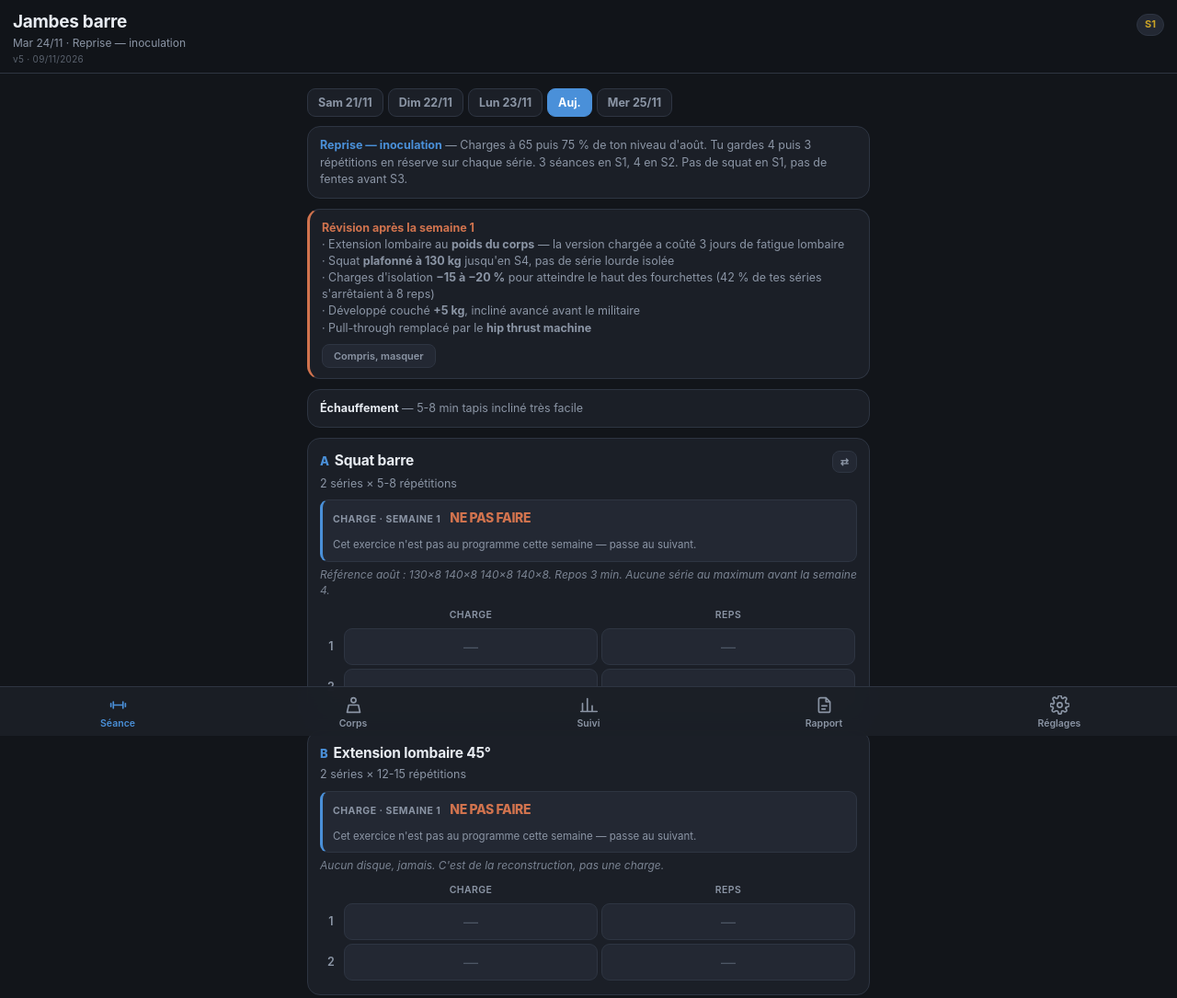
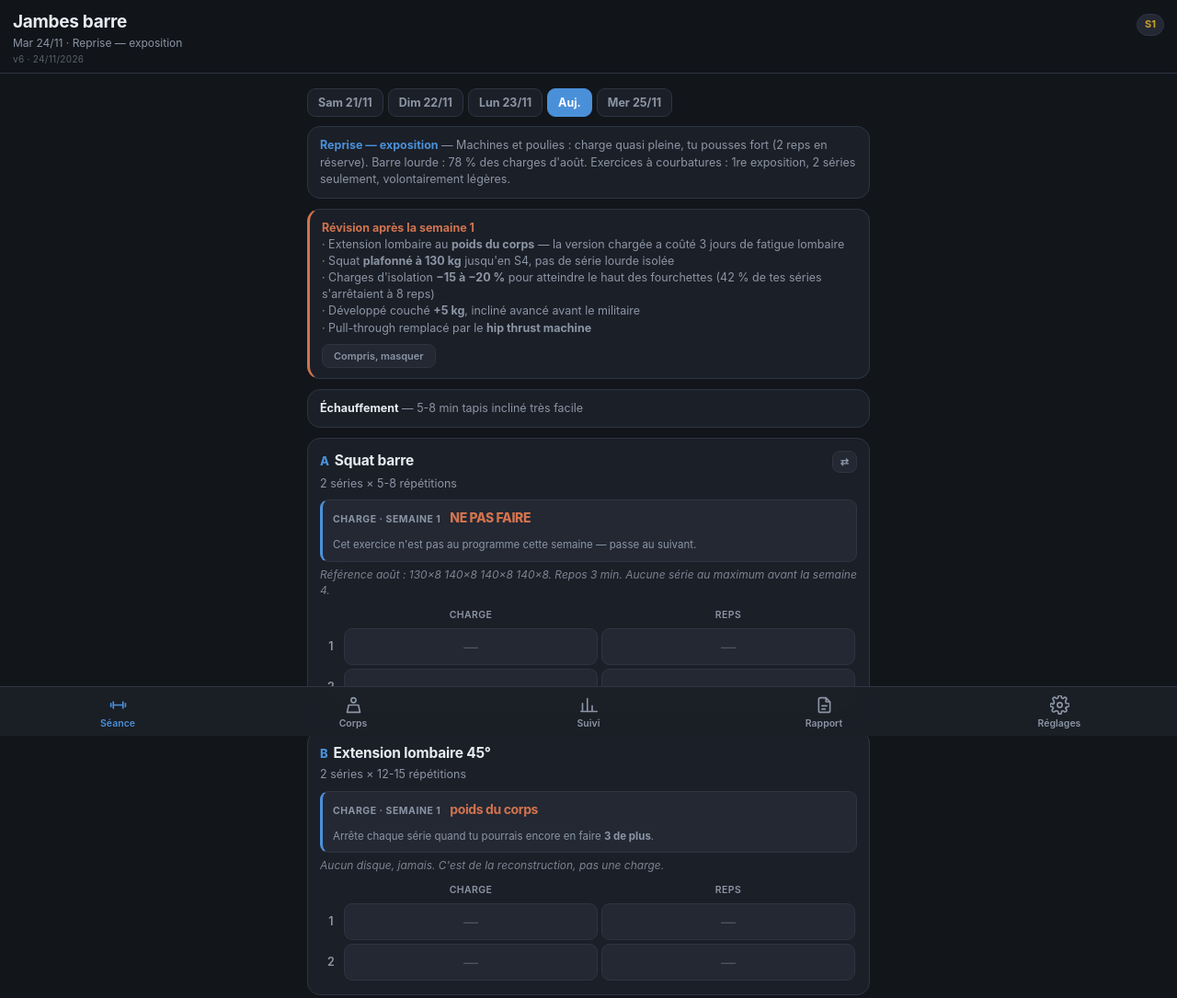
Before and after one commit to avdesss/coach-12s, a plain HTML site: page index.html in a window 1280 px wide. Shown: the top 1085 px of the page at 92% size. Drawn offline with Linux system fonts and the light colour scheme.

Commit message:
Add files via upload

```diff
--- a/index.html
+++ b/index.html
@@ -145,7 +145,7 @@ hr.sep{border:0;border-top:1px solid var(--line);margin:15px 0}
     <div>
       <div class="title" id="hTitle">Coach 12 semaines</div>
       <div class="sub" id="hSub">—</div>
-      <div class="ver">v5 · 09/11/2026</div>
+      <div class="ver">v6 · 24/11/2026</div>
     </div>
     <div class="badge" id="hBadge">S1</div>
   </div>
@@ -169,68 +169,69 @@ hr.sep{border:0;border-top:1px solid var(--line);margin:15px 0}
 /* ============ PROGRAMME ============ */
 const PROG = {
  1:{nom:"Poussée lourde", court:"Poussée", ex:[
-   {b:"A1",n:"Développé couché barre",s:4,r:"5-7",u:"kg",w6:["62.5 kg", "70 kg", "80 kg", "87.5 kg", "92.5 kg", "95 kg"],res:[4,3,3,2,2,2],c:"Référence août : 90×8 95×7 95×7 95×10. Repos 3 min entre les séries."},
-   {b:"A2",n:"Développé incliné haltères",s:3,r:"8-10",u:"kg/halt",w6:["32.5 kg", "37.5 kg", "42.5 kg", "45 kg", "47.5 kg", "50 kg"],res:[4,3,3,2,2,2],c:"Référence août : 50×8 50×8 50×10. Pas de charge de référence — calibre en S1 et l'app retiendra."},
-   {b:"B1",n:"Développé militaire debout",s:4,r:"6-8",u:"kg",w6:["50 kg", "60 kg", "70 kg", "75 kg", "80 kg", "80 kg"],res:[4,3,3,2,2,2],c:"Référence août : 80×8 ×4. Repos 2-3 min. Pas de charge de référence — calibre en S1."},
-   {b:"B2",n:"Élévations latérales",s:4,r:"12-15",u:"kg/halt",w6:["7.5 kg", "10 kg", "10 kg", "12.5 kg", "12.5 kg", "12.5 kg"],res:[4,3,2,1,1,1],c:"Référence août : 12.5×15 12.5×12 ×3. Pas de charge de référence — calibre en S1."},
-   {b:"C1",n:"Dips",s:3,r:"10-12",u:"kg lest",w6:["15 kg", "20 kg", "20 kg", "22.5 kg", "25 kg", "25 kg"],res:[4,3,3,2,2,2],c:"Référence août : 25×8 25×10 25×8 (lest). Utilise la machine d'assistance en S1-S2 si besoin.",alt:["Écarté à la poulie"]},
-   {b:"C2",n:"Extension triceps overhead",s:3,r:"10-12",u:"kg",w6:["20 kg", "25 kg", "27.5 kg", "30 kg", "32.5 kg", "32.5 kg"],res:[4,3,3,2,2,2],c:"Référence août : 32.5×8 32.5×6 32.5×8. Référence estimée (42 kg), pas loguée — recale si c'est trop léger."},
-   {b:"D",n:"Crunch poulie",s:3,r:"12",u:"kg",w6:["40 kg", "50 kg", "55 kg", "60 kg", "65 kg", "65 kg"],res:[4,3,2,1,1,1],c:"Référence août : 62.5×15 62.5×15 67.5×12. + gainage latéral 2×30 s."}],
+   {b:"A1",n:"Développé couché barre",s:4,r:"5-7",u:"kg",w6:["75 kg", "80 kg", "90 kg", "95 kg", "95 kg", "95 kg"],res:[3, 2, 2, 2, 2, 2],c:"Référence août : 90×8 95×7 95×7 95×10. Repos 3 min entre les séries."},
+   {b:"A2",n:"Développé incliné haltères",s:3,r:"8-10",u:"kg/halt",w6:["40 kg", "42.5 kg", "47.5 kg", "50 kg", "50 kg", "50 kg"],res:[3, 2, 2, 2, 2, 2],c:"Référence août : 50×8 50×8 50×10. Pas de charge de référence — calibre en S1 et l'app retiendra."},
+   {b:"B1",n:"Développé militaire debout",s:4,r:"6-8",u:"kg",w6:["60 kg", "70 kg", "75 kg", "80 kg", "80 kg", "80 kg"],res:[3, 2, 2, 2, 2, 2],c:"Référence août : 80×8 ×4. Repos 2-3 min. Pas de charge de référence — calibre en S1."},
+   {b:"B2",n:"Élévations latérales",s:4,r:"12-15",u:"kg/halt",w6:["10 kg", "12.5 kg", "12.5 kg", "12.5 kg", "12.5 kg", "12.5 kg"],res:[2, 1, 1, 1, 1, 1],c:"Référence août : 12.5×15 12.5×12 ×3. Pas de charge de référence — calibre en S1."},
+   {b:"C1",n:"Dips",s:3,r:"10-12",u:"kg lest",w6:["17.5 kg", "20 kg", "22.5 kg", "25 kg", "25 kg", "25 kg"],res:[3, 2, 2, 2, 2, 2],c:"Référence août : 25×8 25×10 25×8 (lest). Utilise la machine d'assistance en S1-S2 si besoin.",alt:["Écarté à la poulie"]},
+   {b:"C2",n:"Extension triceps overhead",s:3,r:"10-12",u:"kg",w6:["30 kg", "30 kg", "32.5 kg", "32.5 kg", "32.5 kg", "32.5 kg"],res:[2, 1, 1, 1, 1, 1],c:"Référence août : 32.5×8 32.5×6 32.5×8. Référence estimée (42 kg), pas loguée — recale si c'est trop léger."},
+   {b:"D",n:"Crunch poulie",s:3,r:"12",u:"kg",w6:["60 kg", "60 kg", "65 kg", "65 kg", "65 kg", "65 kg"],res:[2, 1, 1, 1, 1, 1],c:"Référence août : 62.5×15 62.5×15 67.5×12. + gainage latéral 2×30 s."}],
    cardio:{t:"Z2 tapis",min:25,bpm:"138-145"}
   },
  2:{nom:"Jambes barre", court:"Jambes A", ex:[
-   {b:"A",n:"Squat barre",s:4,r:"5-8",u:"kg",w6:["NE PAS FAIRE", "105 kg", "120 kg", "130 kg", "135 kg", "140 kg"],res:[4,3,3,2,2,2],c:"Référence août : 130×8 140×8 140×8 140×8. Repos 3 min. Aucune série au maximum avant la semaine 4.",alt:["Presse à cuisses"]},
-   {b:"B",n:"Extension lombaire 45°",s:3,r:"12-15",u:"—",w6:["NE PAS FAIRE", "poids du corps", "poids du corps", "poids du corps", "poids du corps", "poids du corps"],res:[4,3,3,2,2,2],c:"Aucun disque, jamais. C'est de la reconstruction, pas une charge."},
-   {b:"C",n:"Fentes marchées haltères",s:3,r:"10-12/jbe",u:"kg/halt",w6:["NE PAS FAIRE", "NE PAS FAIRE", "50 kg", "55 kg", "57.5 kg", "60 kg"],res:[4,3,3,2,2,2],c:"Référence août : 60×12 ×3. 2 séries seulement en S3. C'est le plus gros producteur de courbatures du plan."},
-   {b:"D",n:"Leg curl allongé",s:4,r:"10-12",u:"kg",w6:["50 kg", "55 kg", "65 kg", "70 kg", "75 kg", "75 kg"],res:[4,3,3,2,2,2],c:"Référence août : 80×8 70×12 70×12. Référence estimée (65 kg), pas loguée. Hanche neutre."},
-   {b:"E",n:"Mollets debout",s:6,r:"10-15",u:"kg",w6:["40 kg", "45 kg", "50 kg", "55 kg", "60 kg", "60 kg"],res:[4,3,2,1,1,1],c:"Référence août : 60×15 ×4. 3 séries seulement en S1 et S2 — gros producteur de courbatures."}],
+   {b:"A",n:"Squat barre",s:4,r:"5-8",u:"kg",w6:["NE PAS FAIRE", "120 kg", "130 kg", "135 kg", "140 kg", "140 kg"],res:[3, 2, 2, 2, 2, 2],c:"Référence août : 130×8 140×8 140×8 140×8. Repos 3 min. Aucune série au maximum avant la semaine 4.",alt:["Presse à cuisses"]},
+   {b:"B",n:"Extension lombaire 45°",s:3,r:"12-15",u:"—",w6:["poids du corps", "poids du corps", "poids du corps", "poids du corps", "poids du corps", "poids du corps"],res:[3, 2, 2, 2, 2, 2],c:"Aucun disque, jamais. C'est de la reconstruction, pas une charge."},
+   {b:"C",n:"Fentes marchées haltères",s:3,r:"10-12/jbe",u:"kg/halt",w6:["40 kg", "50 kg", "55 kg", "60 kg", "60 kg", "60 kg"],res:[3, 2, 2, 2, 2, 2],c:"Référence août : 60×12 ×3. 2 séries seulement en S3. C'est le plus gros producteur de courbatures du plan."},
+   {b:"D",n:"Leg curl allongé",s:4,r:"10-12",u:"kg",w6:["50 kg", "60 kg", "70 kg", "70 kg", "75 kg", "75 kg"],res:[3, 2, 2, 2, 2, 2],c:"Référence août : 80×8 70×12 70×12. Référence estimée (65 kg), pas loguée. Hanche neutre."},
+   {b:"E",n:"Mollets debout",s:6,r:"10-15",u:"kg",w6:["40 kg", "50 kg", "55 kg", "60 kg", "60 kg", "60 kg"],res:[3, 2, 2, 2, 2, 2],c:"Référence août : 60×15 ×4. 3 séries seulement en S1 et S2 — gros producteur de courbatures."}],
    cardio:null,
    warm:"5-8 min tapis incliné très facile"
   },
  3:{nom:"Séance courte", court:"Courte", ex:[
-   {b:"A1",n:"Tirage vertical prise neutre",s:3,r:"10-12",u:"kg",w6:["90 kg", "100 kg", "115 kg", "125 kg", "130 kg", "135 kg"],res:[4,4,3,3,3,3],c:"Référence août : 120×12 ×3 · 135×10 en S4. Séance légère : tu dois en sortir en te sentant mieux qu'en entrant."},
-   {b:"A2",n:"Écarté poulie ou pec-deck",s:3,r:"12-15",u:"kg",w6:["90 kg", "100 kg", "115 kg", "125 kg", "130 kg", "135 kg"],res:[4,4,3,3,3,3],c:"Référence août : 135×12 ×3."},
-   {b:"B1",n:"Rowing poulie basse",s:3,r:"12-15",u:"kg",w6:["60 kg", "70 kg", "80 kg", "85 kg", "90 kg", "95 kg"],res:[4,4,3,3,3,3],c:"Référence août : 90×15 ×3 · 95×15 en S4."},
-   {b:"B2",n:"Élévations latérales poulie",s:3,r:"15-20",u:"kg",w6:["7.5 kg", "10 kg", "10 kg", "12.5 kg", "12.5 kg", "12.5 kg"],res:[4,4,3,2,2,2],c:"Référence août : 14×12 12.5×15 ×2."},
-   {b:"C1",n:"Curl marteau",s:2,r:"12-15",u:"kg/halt",w6:["15 kg", "20 kg", "20 kg", "22.5 kg", "25 kg", "25 kg"],res:[4,4,3,2,2,2],c:"Référence août : 20×15 ×2 · 25×15 en S4."},
-   {b:"C2",n:"Extension triceps poulie",s:2,r:"12-15",u:"kg",w6:["60 kg", "70 kg", "75 kg", "85 kg", "85 kg", "90 kg"],res:[4,4,3,2,2,2],c:"Référence août : 90×12 ×2."},
-   {b:"D",n:"Planche 3×45 s + Pallof 3×12",s:3,r:"45 s",u:"—",w6:["—", "—", "—", "—", "—", "—"],res:[3,3,3,3,3,3],c:"Référence août : 105×12 105×10."}],
+   {b:"A1",n:"Tirage vertical prise neutre",s:3,r:"10-12",u:"kg",w6:["120 kg", "130 kg", "135 kg", "135 kg", "135 kg", "135 kg"],res:[2, 1, 1, 1, 1, 1],c:"Référence août : 120×12 ×3 · 135×10 en S4. Séance légère : tu dois en sortir en te sentant mieux qu'en entrant."},
+   {b:"A2",n:"Écarté poulie ou pec-deck",s:3,r:"12-15",u:"kg",w6:["120 kg", "130 kg", "135 kg", "135 kg", "135 kg", "135 kg"],res:[2, 1, 1, 1, 1, 1],c:"Référence août : 135×12 ×3."},
+   {b:"B1",n:"Rowing poulie basse",s:3,r:"12-15",u:"kg",w6:["85 kg", "90 kg", "95 kg", "95 kg", "95 kg", "95 kg"],res:[2, 1, 1, 1, 1, 1],c:"Référence août : 90×15 ×3 · 95×15 en S4."},
+   {b:"B2",n:"Élévations latérales poulie",s:3,r:"15-20",u:"kg",w6:["10 kg", "12.5 kg", "12.5 kg", "12.5 kg", "12.5 kg", "12.5 kg"],res:[2, 1, 1, 1, 1, 1],c:"Référence août : 14×12 12.5×15 ×2."},
+   {b:"C1",n:"Curl marteau",s:2,r:"12-15",u:"kg/halt",w6:["22.5 kg", "25 kg", "25 kg", "25 kg", "25 kg", "25 kg"],res:[2, 1, 1, 1, 1, 1],c:"Référence août : 20×15 ×2 · 25×15 en S4."},
+   {b:"C2",n:"Extension triceps poulie",s:2,r:"12-15",u:"kg",w6:["80 kg", "85 kg", "90 kg", "90 kg", "90 kg", "90 kg"],res:[2, 1, 1, 1, 1, 1],c:"Référence août : 90×12 ×2."},
+   {b:"D",n:"Planche 3×45 s + Pallof 3×12",s:3,r:"45 s",u:"—",w6:["—", "—", "—", "—", "—", "—"],res:[3, 2, 2, 2, 2, 2],c:"Référence août : 105×12 105×10."}],
    cardio:null,
    note:"Séance volontairement facile. Tu t'arrêtes loin du maximum sur chaque série."
   },
  5:{nom:"Course seule", court:"Course", ex:[
-   {b:"A",n:"Course Z2",s:1,r:"20-35 min",u:"min",w6:["20 min", "25 min", "25 min", "30 min", "30 min", "35 min"],res:[0,0,0,0,0,0],c:"Allure conversation : tu dois pouvoir parler en phrases complètes. 138-145 bpm."}],
+   {b:"A",n:"Course Z2",s:1,r:"20-35 min",u:"min",w6:["20 min", "25 min", "25 min", "30 min", "30 min", "35 min"],res:[3, 2, 2, 2, 2, 2],c:"Allure conversation : tu dois pouvoir parler en phrases complètes. 138-145 bpm."}],
    cardio:{t:"Z2 extérieur",min:25,bpm:"138-145"},
    note:"Le HIIT est retiré du plan. Tu peux l'ajouter en surplus à partir de la semaine 5 — jamais avant : après deux mois d'arrêt c'est le tendon et le tibia qui limitent, pas le souffle."
   },
  6:{nom:"Jambes machines", court:"Jambes B", ex:[
-   {b:"A",n:"Presse à cuisses",s:4,r:"10-12",u:"kg",w6:["290 kg", "340 kg", "380 kg", "410 kg", "440 kg", "450 kg"],res:[4,3,3,2,2,2],c:"Référence août : 450×12 ×4. Amplitude contrôlée, pas de descente profonde. Calibre en S1."},
-   {b:"B",n:"Hip thrust barre",s:4,r:"10-12",u:"kg",w6:["à calibrer", "à calibrer", "à calibrer", "à calibrer", "à calibrer", "à calibrer"],res:[4,3,3,2,2,2],c:"Remplace les fentes bulgares jusqu'en S4 : pas d'étirement sous charge.",alt:["Fentes bulgares","Step-up banc haut"]},
-   {b:"C",n:"Leg curl assis",s:5,r:"12-15",u:"kg",w6:["45 kg", "50 kg", "60 kg", "65 kg", "70 kg", "70 kg"],res:[4,3,3,2,2,2],c:"Référence août : 70×12 ×2 60×12 ×3. 3 séries seulement en S1. Référence estimée (65 kg), pas loguée.",alt:["Leg curl allongé"]},
-   {b:"D",n:"Leg extension",s:2,r:"12-15",u:"kg",w6:["80 kg", "90 kg", "100 kg", "110 kg", "115 kg", "120 kg"],res:[4,3,2,1,1,1],c:"Référence août : 120×14 120×12. Référence estimée (120 kg), pas loguée. Le moins traumatisant des mouvements de quadriceps."},
-   {b:"E",n:"Mollets assis",s:8,r:"12-15",u:"kg",w6:["30 kg", "40 kg", "40 kg", "45 kg", "50 kg", "50 kg"],res:[4,3,2,1,1,1],c:"Référence août : 50×10 ×5 (séance du 16/8). 3 séries en S1, 5 en S2, puis 8. Référence estimée (42 kg)."},
-   {b:"F",n:"Hip thrust machine",s:3,r:"12-15",u:"kg",w6:["NE PAS FAIRE", "à calibrer", "à calibrer", "à calibrer", "à calibrer", "à calibrer"],res:[4,3,3,2,2,2],c:"À partir de S2.",alt:["Kickback poulie"]},
-   {b:"G",n:"Relevés de jambes 3×12 + roue 2×10",s:3,r:"12",u:"—",w6:["—", "—", "—", "—", "—", "—"],res:[3,3,3,3,3,3],c:"Référence août : 90×10 100×10 100×10."}],
+   {b:"A",n:"Presse à cuisses",s:4,r:"10-12",u:"kg",w6:["400 kg", "430 kg", "450 kg", "450 kg", "450 kg", "450 kg"],res:[2, 1, 1, 1, 1, 1],c:"Référence août : 450×12 ×4. Amplitude contrôlée, pas de descente profonde. Calibre en S1."},
+   {b:"B",n:"Hip thrust barre",s:4,r:"10-12",u:"kg",w6:["à calibrer", "à calibrer", "à calibrer", "à calibrer", "à calibrer", "à calibrer"],res:[3, 2, 2, 2, 2, 2],c:"Remplace les fentes bulgares jusqu'en S4 : pas d'étirement sous charge.",alt:["Fentes bulgares","Step-up banc haut"]},
+   {b:"C",n:"Leg curl assis",s:5,r:"12-15",u:"kg",w6:["50 kg", "55 kg", "65 kg", "65 kg", "70 kg", "70 kg"],res:[3, 2, 2, 2, 2, 2],c:"Référence août : 70×12 ×2 60×12 ×3. 3 séries seulement en S1. Référence estimée (65 kg), pas loguée.",alt:["Leg curl allongé"]},
+   {b:"D",n:"Leg extension",s:2,r:"12-15",u:"kg",w6:["110 kg", "115 kg", "120 kg", "120 kg", "120 kg", "120 kg"],res:[2, 1, 1, 1, 1, 1],c:"Référence août : 120×14 120×12. Référence estimée (120 kg), pas loguée. Le moins traumatisant des mouvements de quadriceps."},
+   {b:"E",n:"Mollets assis",s:8,r:"12-15",u:"kg",w6:["35 kg", "40 kg", "45 kg", "47.5 kg", "50 kg", "50 kg"],res:[3, 2, 2, 2, 2, 2],c:"Référence août : 50×10 ×5 (séance du 16/8). 3 séries en S1, 5 en S2, puis 8. Référence estimée (42 kg)."},
+   {b:"F",n:"Hip thrust machine",s:3,r:"12-15",u:"kg",w6:["à calibrer", "à calibrer", "à calibrer", "à calibrer", "à calibrer", "à calibrer"],res:[3, 2, 2, 2, 2, 2],c:"À partir de S2.",alt:["Kickback poulie"]},
+   {b:"G",n:"Relevés de jambes 3×12 + roue 2×10",s:3,r:"12",u:"—",w6:["—", "—", "—", "—", "—", "—"],res:[3, 2, 2, 2, 2, 2],c:"Référence août : 90×10 100×10 100×10."}],
    cardio:null,
    note:"SEMAINE 1 : c'est ta seule séance de jambes, et elle est volontairement légère. Elle protège les semaines suivantes — tu ne gagnes rien à la rendre dure."
   },
  0:{nom:"Tirage lourd + bras", court:"Tirage", ex:[
-   {b:"A1",n:"Traction lestée",s:4,r:"6-8",u:"kg lest",w6:["élastique assisté", "élastique assisté", "poids du corps", "poids du corps", "poids du corps", "poids du corps"],res:[4,3,3,2,2,2],c:"Référence août : 0×8 ×4 (poids de corps). Repos 2-3 min.",alt:["Tirage vertical"]},
-   {b:"A2",n:"Rowing banc incliné poitrine appuyée",s:4,r:"8-10",u:"kg",w6:["65 kg", "75 kg", "85 kg", "90 kg", "95 kg", "100 kg"],res:[4,3,3,2,2,2],c:"Référence août : 90×10 100×8 100×8 90×8. Poitrine appuyée : épargne les lombaires."},
-   {b:"B1",n:"Tirage horizontal poulie",s:3,r:"10-12",u:"kg",w6:["70 kg", "80 kg", "90 kg", "95 kg", "100 kg", "105 kg"],res:[4,3,3,2,2,2],c:""},
-   {b:"B2",n:"Face pull",s:3,r:"15-20",u:"kg",w6:["45 kg", "50 kg", "60 kg", "65 kg", "70 kg", "70 kg"],res:[4,3,2,1,1,1],c:"Référence août : 60×15 70×15 70×20. Santé d'épaule — ne cherche pas la charge."},
-   {b:"C1",n:"Curl barre EZ",s:3,r:"8-10",u:"kg",w6:["65 kg", "75 kg", "85 kg", "90 kg", "95 kg", "100 kg"],res:[4,3,3,2,2,2],c:""},
-   {b:"C2",n:"Barre au front",s:3,r:"10-12",u:"kg",w6:["25 kg", "30 kg", "35 kg", "37.5 kg", "40 kg", "40 kg"],res:[4,3,3,2,2,2],c:"Référence août : 40×12 40×10 40×10. Référence estimée (45 kg) : tes logs d'août étaient en dents de scie (40/50/30). Recale en S3."}],
+   {b:"A1",n:"Traction lestée",s:4,r:"6-8",u:"kg lest",w6:["élastique assisté", "poids du corps", "poids du corps", "poids du corps", "+2.5 kg", "+5 kg"],res:[3, 2, 2, 2, 2, 2],c:"Référence août : 0×8 ×4 (poids de corps). Repos 2-3 min.",alt:["Tirage vertical"]},
+   {b:"A2",n:"Rowing banc incliné poitrine appuyée",s:4,r:"8-10",u:"kg",w6:["80 kg", "85 kg", "95 kg", "100 kg", "100 kg", "100 kg"],res:[3, 2, 2, 2, 2, 2],c:"Référence août : 90×10 100×8 100×8 90×8. Poitrine appuyée : épargne les lombaires."},
+   {b:"B1",n:"Tirage horizontal poulie",s:3,r:"10-12",u:"kg",w6:["95 kg", "100 kg", "105 kg", "105 kg", "105 kg", "105 kg"],res:[2, 1, 1, 1, 1, 1],c:""},
+   {b:"B2",n:"Face pull",s:3,r:"15-20",u:"kg",w6:["65 kg", "65 kg", "70 kg", "70 kg", "70 kg", "70 kg"],res:[2, 1, 1, 1, 1, 1],c:"Référence août : 60×15 70×15 70×20. Santé d'épaule — ne cherche pas la charge."},
+   {b:"C1",n:"Curl barre EZ",s:3,r:"8-10",u:"kg",w6:["90 kg", "95 kg", "100 kg", "100 kg", "100 kg", "100 kg"],res:[2, 1, 1, 1, 1, 1],c:""},
+   {b:"C2",n:"Barre au front",s:3,r:"10-12",u:"kg",w6:["35 kg", "37.5 kg", "40 kg", "40 kg", "40 kg", "40 kg"],res:[2, 1, 1, 1, 1, 1],c:"Référence août : 40×12 40×10 40×10. Référence estimée (45 kg) : tes logs d'août étaient en dents de scie (40/50/30). Recale en S3."}],
    cardio:{t:"Z2 long",min:45,bpm:"138-145"},
    note:"Sortie longue de la semaine, en séance séparée si possible."
   },
  4:{repos:true, nom:"Repos complet", court:"Repos"}
 };
 const DAYNAME=["Dimanche","Lundi","Mardi","Mercredi","Jeudi","Vendredi","Samedi"];
-const BLOCS=[{w:[1,2],n:"Reprise — inoculation",cls:"deload",c:"Charges à 65 puis 75 % de ton niveau d'août. Tu gardes 4 puis 3 répétitions en réserve sur chaque série. 3 séances en S1, 4 en S2. Pas de squat en S1, pas de fentes avant S3."},
- {w:[3,4],n:"Reprise — remontée",cls:"",c:"85 puis 92 % de ton niveau d'août, 3 puis 2 répétitions en réserve. Semaine complète à 5 séances. Fentes marchées réintroduites en S3, 2 séries seulement."},
- {w:[5,6],n:"Retour au niveau",cls:"",c:"97 puis 100 % de ton niveau d'août. Volume d'août retrouvé. Le fractionné redevient possible en surplus."},
- {w:[7,10],n:"Accumulation",cls:"",c:"+1 série sur les blocs B et C chaque semaine · +2,5 kg dès que tu atteins le haut de la fourchette de répétitions sur toutes les séries"},
+const BLOCS=[{w:[1,1],n:"Reprise — exposition",cls:"deload",c:"Machines et poulies : charge quasi pleine, tu pousses fort (2 reps en réserve). Barre lourde : 78 % des charges d'août. Exercices à courbatures : 1re exposition, 2 séries seulement, volontairement légères."},
+ {w:[2,2],n:"Reprise — plein effort",cls:"",c:"Machines et poulies : charges d'août, 1 rep en réserve. Barre : 86 %. Exercices à courbatures : séries complètes — tu es déjà protégé par la séance de la semaine 1."},
+ {w:[3,4],n:"Remontée barre",cls:"",c:"Machines et poulies à 100 %. La barre finit sa montée : 93 puis 98 %. C'est le tendon qui dicte le rythme, pas le muscle."},
+ {w:[5,6],n:"Niveau d'août retrouvé",cls:"",c:"100 % partout. Le fractionné redevient possible en surplus."},
+ {w:[7,10],n:"Accumulation",cls:"",c:"+1 série sur les blocs B et C chaque semaine · +2,5 kg dès que tu atteins le haut de la fourchette sur toutes les séries"},
  {w:[11,11],n:"Deload",cls:"deload",c:"60 % du volume, charges à 85 %, séries très faciles"},
  {w:[12,14],n:"Intensification",cls:"intens",c:"Volume de la semaine 10, dernières séries menées jusqu'au bout, tests de force"}];
 
--- a/sw.js
+++ b/sw.js
@@ -1,5 +1,5 @@
 /* Service worker — cache-first, fonctionnement hors ligne complet */
-const CACHE = "coach12s-v6";
+const CACHE = "coach12s-v7";
 const FILES = ["./","./index.html","./manifest.webmanifest",
   "./icon-180.png","./icon-192.png","./icon-512.png","./icon-512-maskable.png"];
 
```
